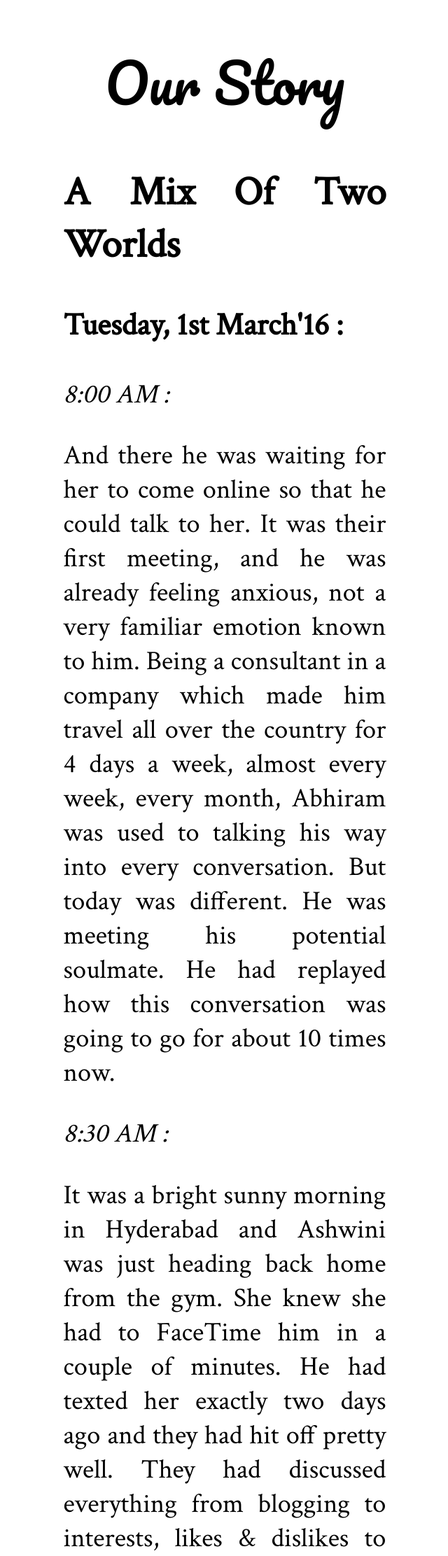
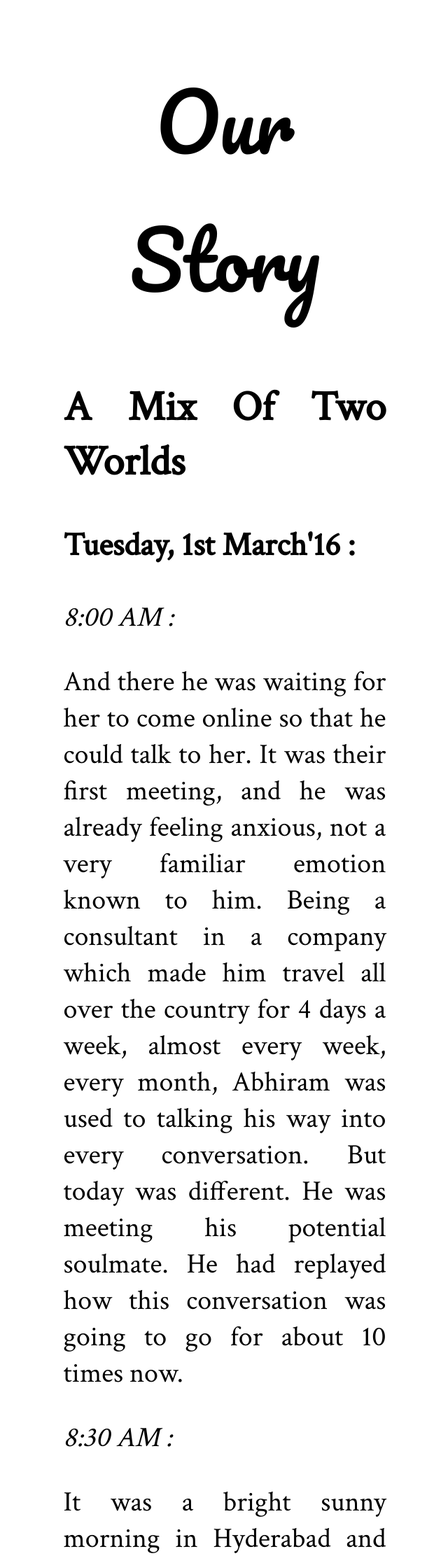
Before and after one commit to arjunnn/aplusa, a PHP site: page /index.html in a window 768 px wide; the page is wider, and only the part inside the window is pictured. Shown: the part 809-3032 px from the top of that part at 70% size, without its empty margins (63-703 px from the left). Run offline with PHP 8.4, Linux system fonts and the light colour scheme; some web fonts are replaced.

Commit message:
changed font-size units to em

```diff
--- a/css/main.css
+++ b/css/main.css
@@ -5,7 +5,7 @@
 h1 {
   font-family: 'Pacifico';
   font-weight: 500;
-  font-size: 10vw;
+  font-size: 7em;
   text-align: center;
 }
 /* cover */
@@ -90,7 +90,7 @@ menu {
 }
 .story-content {
   font-family: 'Crimson Text';
-  font-size: 5vw;
+  font-size: 2.5em;
   text-align: justify;
 }
 /* ----------- iPad 3 and 4 ----------- */
@@ -100,7 +100,7 @@ menu {
   and (max-device-width: 1024px)
   and (-webkit-min-device-pixel-ratio: 2) {
     .story-content {
-      font-size: 2.5vw;
+      font-size: 2em;
     }
 
 }
```
